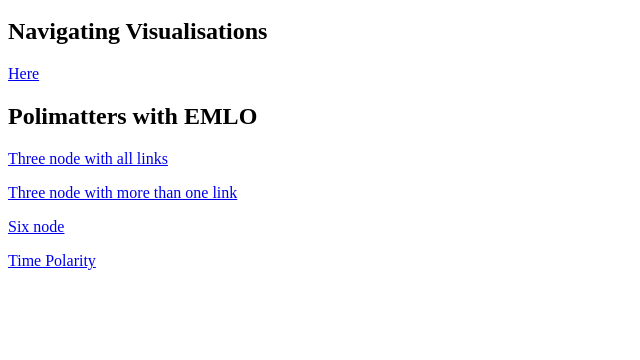
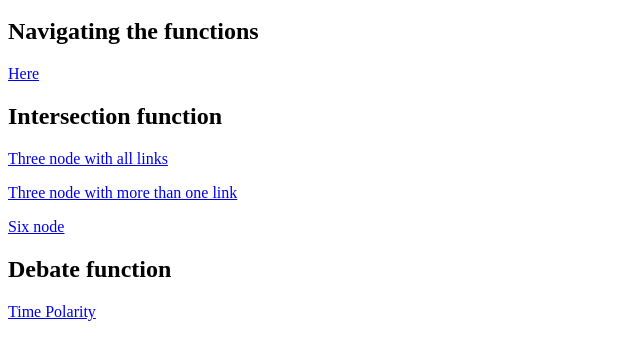
Before and after one commit to alxbutterworth/como2017, a plain HTML site: page index.html in a window 1280 px wide. Shown: the part 48-408 px from the top of the page, without its empty margins (0-640 px from the left). Drawn offline with Linux system fonts and the light colour scheme.

Commit message:
Rename sections

```diff
--- a/index.html
+++ b/index.html
@@ -2,13 +2,16 @@
 <body>
 <h1>Como 2017 Group One</h1>
 
-<h2>Navigating Visualisations</h2>
+<h2>Navigating the functions</h2>
 <p><a href="movement/rectnavandmove.html">Here</a></p>
 
-<h2>Polimatters with EMLO</h2>
+<h2>Intersection function</h2>
 <p><a href="polimatters/people.htm">Three node with all links</a></p>
 <p><a href="polimatters/people-more1.htm">Three node with more than one link</a></p>
 <p><a href="polimatters/people6.htm">Six node</a></p>
+
+<h2>Debate function</h2>
 <p><a href="timepolarity/index.html">Time Polarity</a></p>
+
 </body>
 </html>
```
